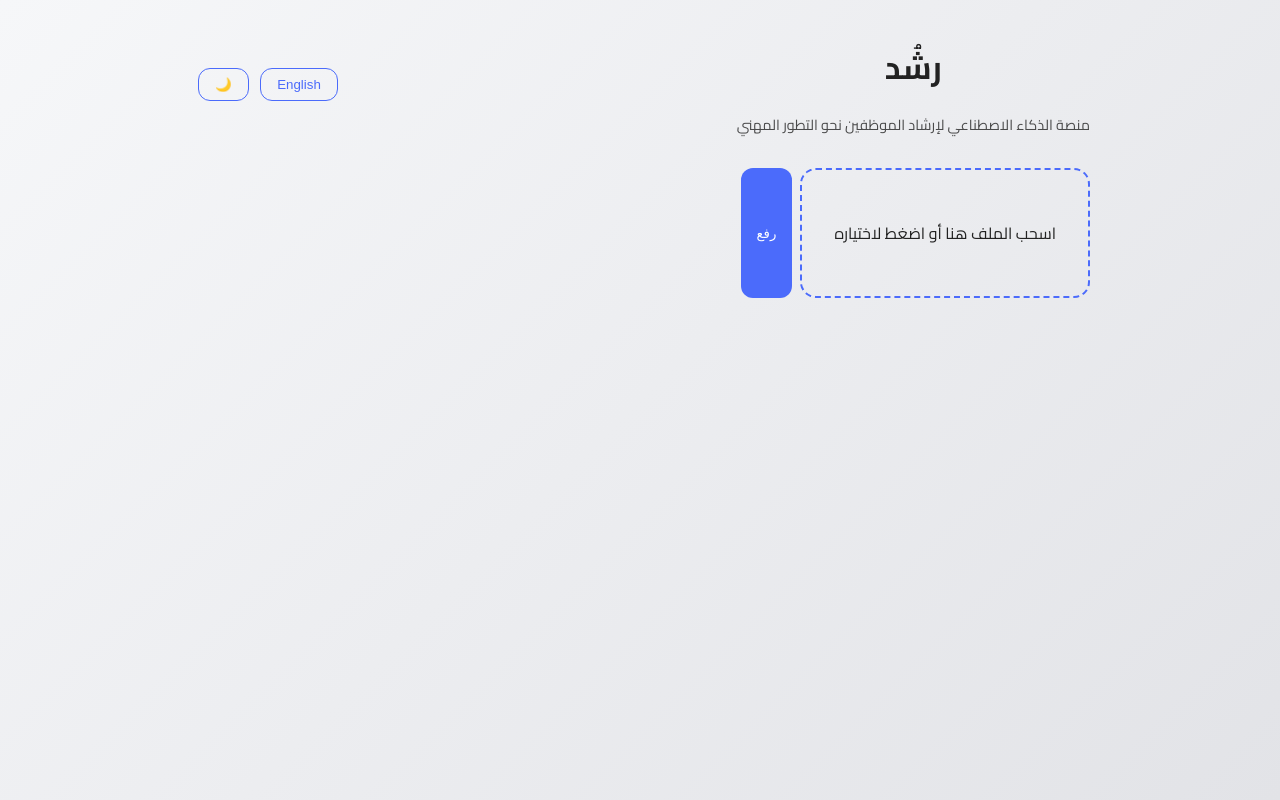
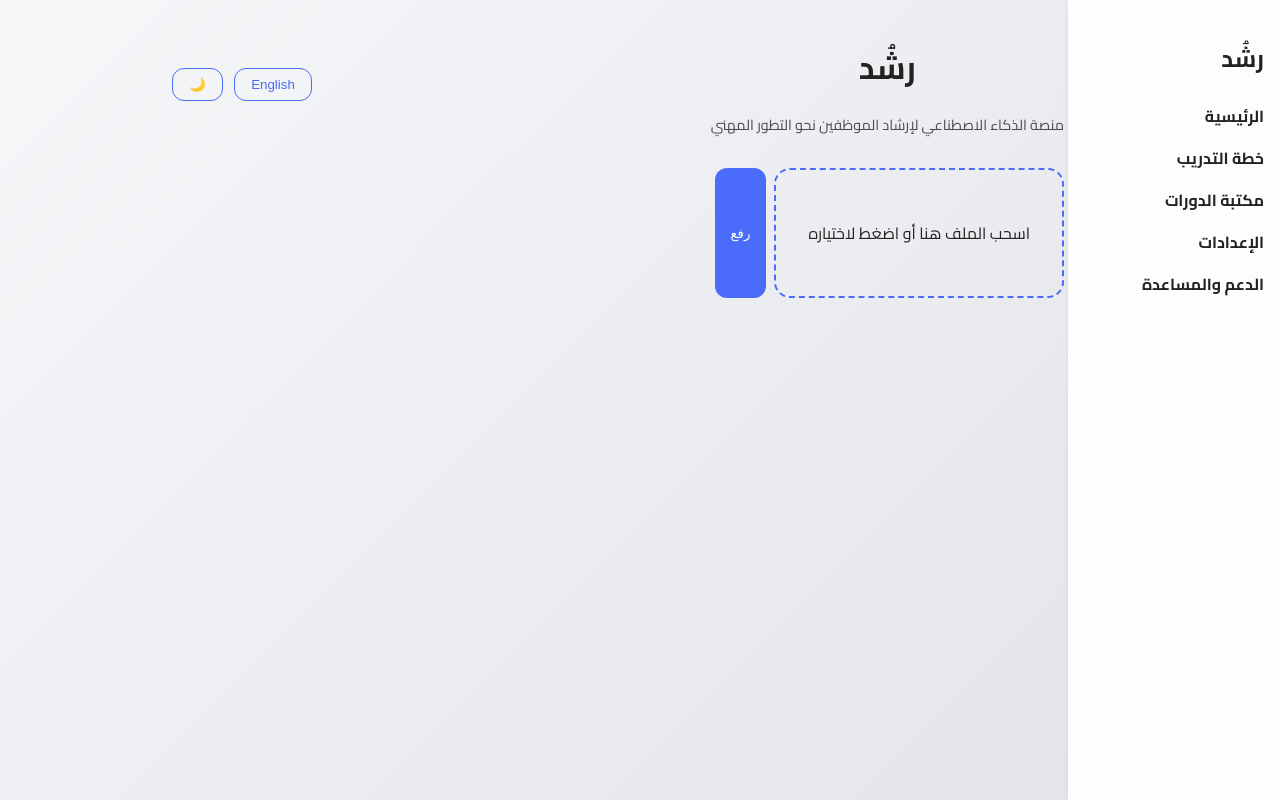
Before and after one commit to iRashedK/HR, a FastAPI app: page / in a window 1280 px wide. Run offline with FastAPI, Linux system fonts and the light colour scheme.

Commit message:
Enhance UI with sidebar and catalog

```diff
--- a/app/main.py
+++ b/app/main.py
@@ -16,6 +16,12 @@ def index():
         return HTMLResponse(content=f.read())
 
 
+@app.get('/library', response_class=HTMLResponse)
+def library():
+    with open('templates/library.html', 'r', encoding='utf-8') as f:
+        return HTMLResponse(content=f.read())
+
+
 
 @app.post('/upload')
 def upload(file: UploadFile = File(...)):
--- a/static/script.js
+++ b/static/script.js
@@ -34,6 +34,7 @@ const texts = {
 let currentLang = 'ar';
 let dark = false;
 let selectedFile = null;
+let progressInterval;
 
 function updateTexts() {
   const t = texts[currentLang];
@@ -83,6 +84,23 @@ fileInput.addEventListener('change', () => {
 
 updateTexts();
 
+function startProgress() {
+  const bar = document.getElementById('progress-bar');
+  let val = 0;
+  bar.style.width = '0';
+  progressInterval = setInterval(() => {
+    val = Math.min(90, val + 1);
+    bar.style.width = val + '%';
+  }, 100);
+}
+
+function stopProgress() {
+  const bar = document.getElementById('progress-bar');
+  clearInterval(progressInterval);
+  bar.style.width = '100%';
+  setTimeout(() => { bar.style.width = '0'; }, 300);
+}
+
 function createItem(item, type, highlight = false) {
   const div = document.createElement('div');
   div.className = `item ${type}`;
@@ -93,26 +111,40 @@ function createItem(item, type, highlight = false) {
   icon.className = 'item-icon';
   icon.textContent = type === 'cert' ? '🎓' : '📘';
   const title = document.createElement('span');
-  title.className = 'item-title';
+  title.className = 'item-title tooltip';
   title.textContent = item.name;
+  if (item.desc) {
+    const tip = document.createElement('span');
+    tip.className = 'tip';
+    tip.textContent = item.desc;
+    title.appendChild(tip);
+  }
   header.appendChild(icon);
   header.appendChild(title);
+  if (item.price) {
+    const priceBadge = document.createElement('span');
+    priceBadge.className = 'badge price-badge';
+    priceBadge.textContent = `💸${item.price}`;
+    header.appendChild(priceBadge);
+  }
   div.appendChild(header);
 
   const body = document.createElement('div');
   body.className = 'item-body';
-  if (item.price) {
-    const price = document.createElement('span');
-    price.className = 'price';
-    price.textContent = `\uD83D\uDCB8 ${item.price}`; // 💸
-    body.appendChild(price);
-  }
   const link = document.createElement('a');
   link.href = item.link || '#';
   link.className = 'link-btn';
   link.textContent = texts[currentLang].visit;
   link.target = '_blank';
   body.appendChild(link);
+  if (item.link) {
+    const copy = document.createElement('button');
+    copy.type = 'button';
+    copy.className = 'copy-btn';
+    copy.textContent = '📋';
+    copy.onclick = () => navigator.clipboard.writeText(item.link);
+    body.appendChild(copy);
+  }
   div.appendChild(body);
 
   if (highlight) {
@@ -195,6 +227,7 @@ document.getElementById('upload-form').addEventListener('submit', async (e) => {
   const formData = new FormData();
   formData.append('file', selectedFile);
   document.getElementById('overlay').classList.remove('hidden');
+  startProgress();
   document.getElementById('alert').classList.add('hidden');
   let data;
   try {
@@ -206,6 +239,7 @@ document.getElementById('upload-form').addEventListener('submit', async (e) => {
     alert.textContent = err.message;
     alert.classList.remove('hidden');
     document.getElementById('overlay').classList.add('hidden');
+    stopProgress();
     return;
   }
   const resultsDiv = document.getElementById('results');
@@ -231,6 +265,14 @@ document.getElementById('upload-form').addEventListener('submit', async (e) => {
       totEl.className = 'total';
       totEl.textContent = `${texts[currentLang].totalCost}: ${total}`;
       card.appendChild(totEl);
+      const budget = 2000;
+      const progress = document.createElement('div');
+      progress.className = 'budget';
+      const bar = document.createElement('div');
+      bar.className = 'bar';
+      bar.style.width = Math.min(100, (total / budget) * 100) + '%';
+      progress.appendChild(bar);
+      card.appendChild(progress);
     }
     const btn = document.createElement('button');
     btn.className = 'secondary';
@@ -239,6 +281,15 @@ document.getElementById('upload-form').addEventListener('submit', async (e) => {
     card.appendChild(btn);
     resultsDiv.appendChild(card);
   });
+  const allCourses = [];
+  const allCerts = [];
+  data.results.forEach(item => {
+    const rec = item.recommendations || {};
+    if (rec.courses) allCourses.push(...rec.courses);
+    if (rec.certifications) allCerts.push(...rec.certifications);
+  });
+  localStorage.setItem('catalog', JSON.stringify({ courses: allCourses, certifications: allCerts }));
   document.getElementById('overlay').classList.add('hidden');
+  stopProgress();
   selectedFile = null;
 });
--- a/static/style.css
+++ b/static/style.css
@@ -4,8 +4,8 @@
   --text: #222;
   --accent: #4b6bfb;
   --card-bg: rgba(255,255,255,0.9);
-  --cert-bg: #eef5ff;
-  --course-bg: #f0f8f0;
+  --cert-bg: #eaf0f6;
+  --course-bg: #e5f9e7;
 }
 
 body.dark {
@@ -26,10 +26,32 @@ body {
   min-height: 100vh;
 }
 
-.container {
+.sidebar {
+  position: fixed;
+  top: 0;
+  bottom: 0;
+  left: 0;
+  width: 180px;
+  padding: 1rem;
+  background: var(--card-bg);
+  box-shadow: 2px 0 8px rgba(0,0,0,0.1);
+}
+.sidebar ul { list-style: none; padding: 0; }
+.sidebar li { margin-bottom: .75rem; }
+.sidebar a { color: var(--text); text-decoration: none; font-weight: bold; }
+.sidebar a:hover { color: var(--accent); }
+.main {
+  margin-left: 200px;
+  padding: 1rem;
   max-width: 900px;
-  margin: 0 auto;
-  padding: 1rem;
+}
+html[dir="rtl"] .sidebar {
+  right: 0;
+  left: auto;
+}
+html[dir="rtl"] .main {
+  margin-left: 0;
+  margin-right: 200px;
 }
 
 .dropzone {
--- a/templates/index.html
+++ b/templates/index.html
@@ -8,12 +8,24 @@
     <link rel="stylesheet" href="/static/style.css">
 </head>
 <body class="light">
+    <aside class="sidebar">
+        <h2 class="logo">رشُد</h2>
+        <nav>
+            <ul>
+                <li><a href="/">الرئيسية</a></li>
+                <li><a href="#results">خطة التدريب</a></li>
+                <li><a href="/library">مكتبة الدورات</a></li>
+                <li><a href="#settings">الإعدادات</a></li>
+                <li><a href="#help">الدعم والمساعدة</a></li>
+            </ul>
+        </nav>
+    </aside>
     <div id="overlay" class="overlay hidden">
         <div class="spinner"></div>
         <div class="progress"><div id="progress-bar" class="bar"></div></div>
         <span id="loading-text"></span>
     </div>
-<div class="container">
+<div class="main">
     <header class="header">
         <div class="titles">
             <h1 id="title">رشُد</h1>
```
Also changed, not shown: other parts of static/style.css (+55 -7 lines), static/library.js (added, +70 -0 lines), templates/library.html (added, +46 -0 lines), README.md.
